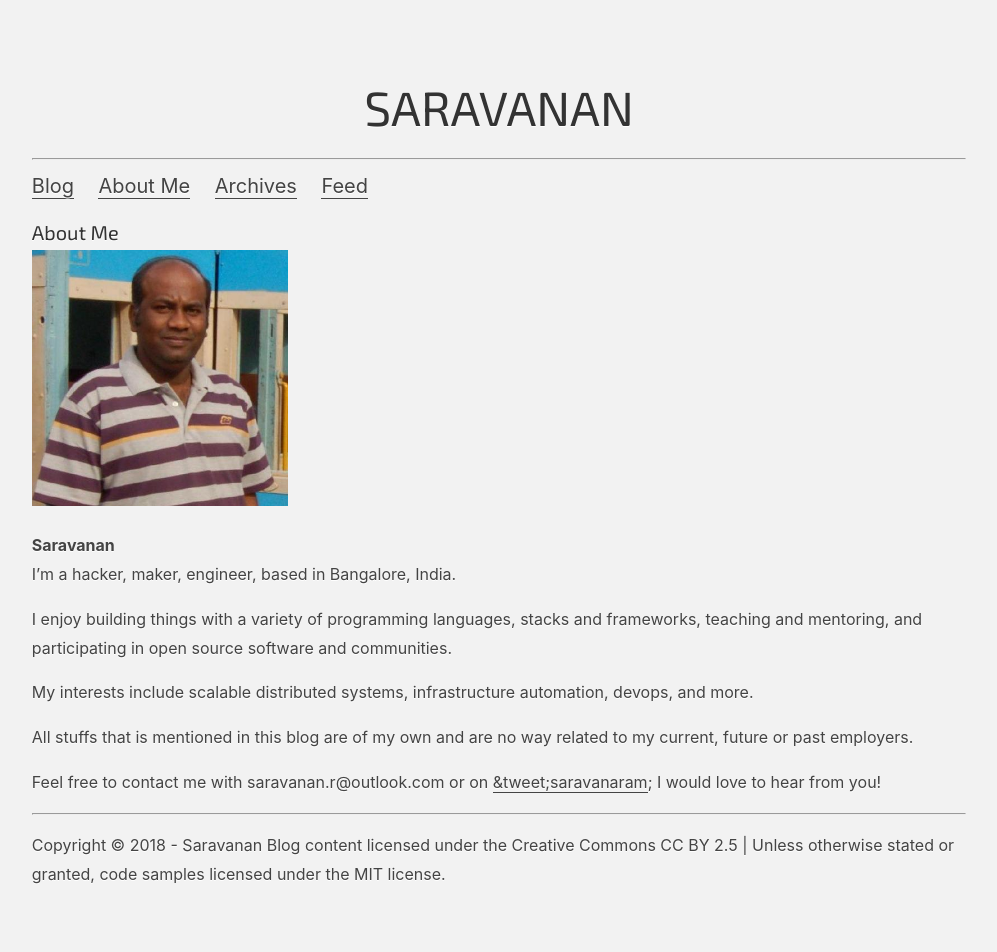
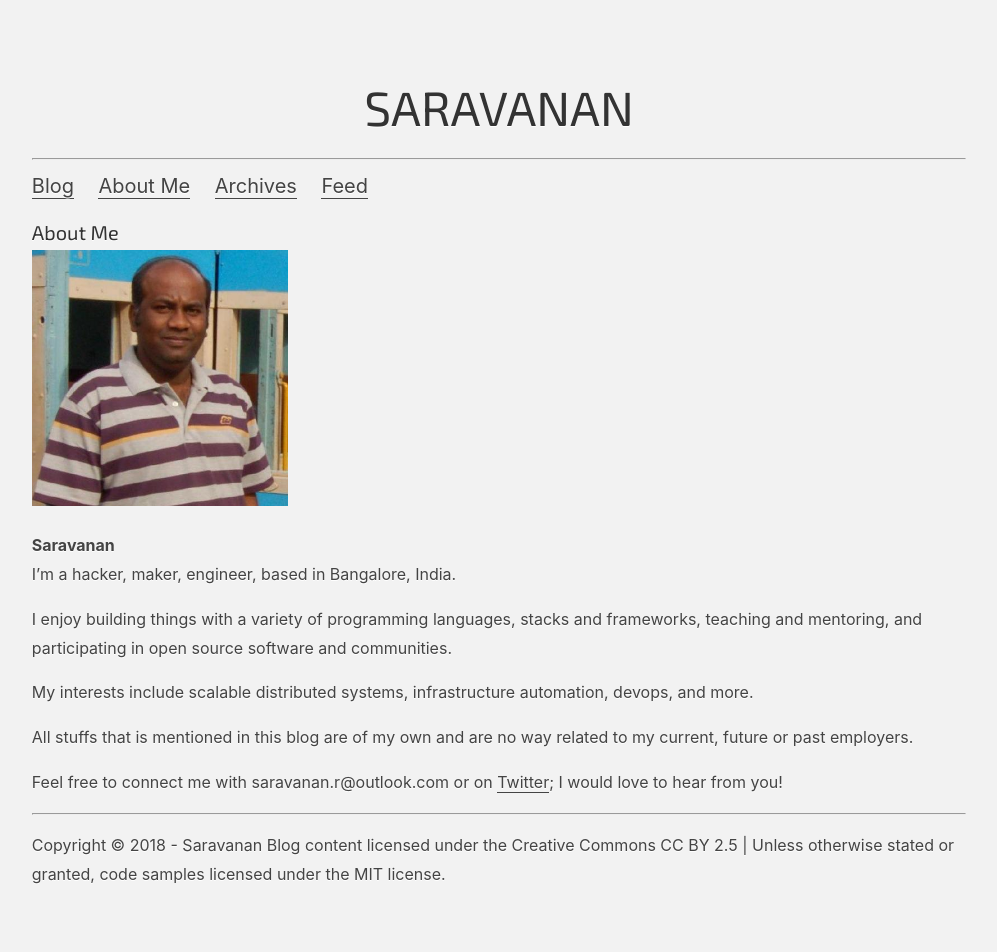
Before and after one commit to saravanaram/saravanaram.github.io, a Jekyll site: the page built from about.html, in a window 1280 px wide. Shown: the whole page, without its empty margins (141-1138 px from the left). Built offline with Jekyll 4.4.1, drawn with Linux system fonts in a browser that asks for light colours; nearby versions of some CDN libraries.

Commit message:
Update about.html

```diff
--- a/about.html
+++ b/about.html
@@ -13,4 +13,4 @@ permalink: about.html
 <p>I enjoy building things with a variety of programming languages, stacks and frameworks, teaching and mentoring, and participating in open source software and communities.  </p>
 <p>My interests include scalable distributed systems, infrastructure automation, devops, and more. </p>
 <p>All stuffs that is mentioned in this blog are of my own and are no way related to my current, future or past employers.</p>
-Feel free to contact me with <email>saravanan.r@outlook.com</email> or on <a href='//twitter.com/saravanaram'>&tweet;saravanaram</a>; I would love to hear from you!  </p>
+Feel free to connect me with <email>saravanan.r@outlook.com</email> or on <a href='//twitter.com/saravanaram'>Twitter</a>; I would love to hear from you!  </p>
```
